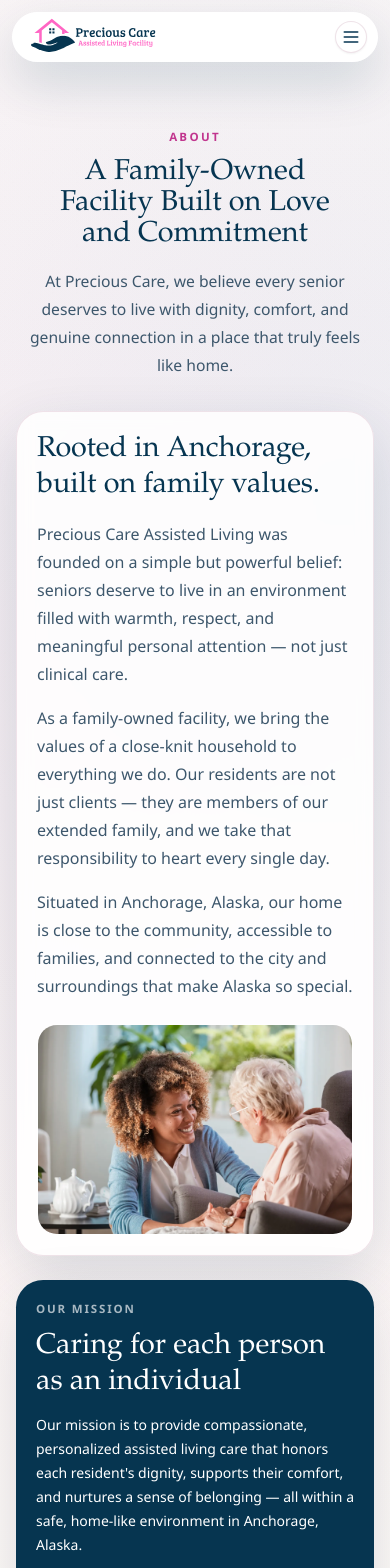
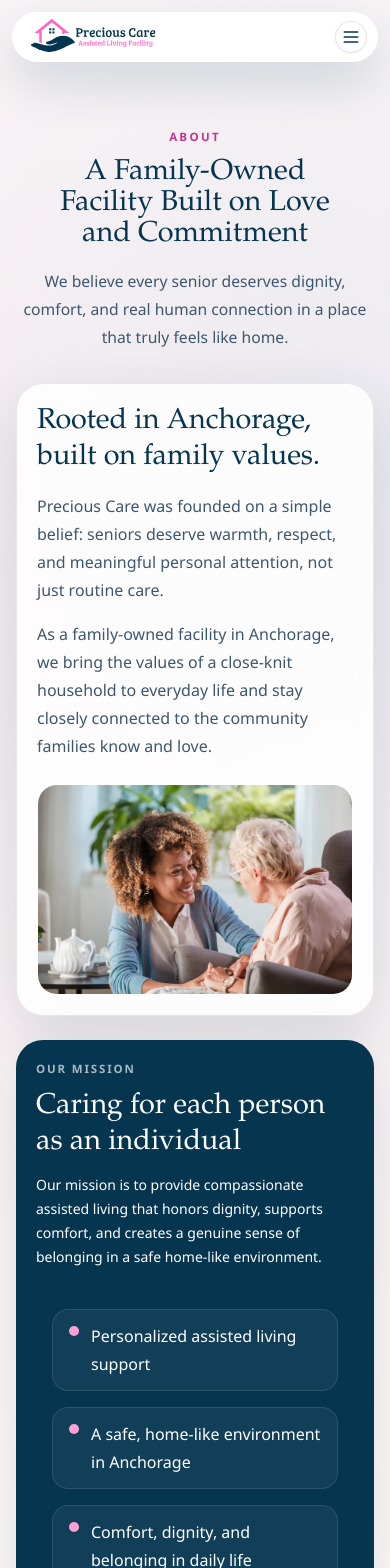
Before and after one commit to Frontier-Systems-Main/Precious-Care-Assisted-Living, a Next.js app: page /about in a window 390 px wide. Shown: the top 1568 px of the page. Built offline with nearby package versions, Linux system fonts and the light colour scheme.

Commit message:
Reduce mobile page density

```diff
--- a/app/about/page.tsx
+++ b/app/about/page.tsx
@@ -48,7 +48,7 @@ export default function AboutPage() {
       <Section
         eyebrow="About"
         title="A Family-Owned Facility Built on Love and Commitment"
-        description="At Precious Care, we believe every senior deserves to live with dignity, comfort, and genuine connection in a place that truly feels like home."
+        description="We believe every senior deserves dignity, comfort, and real human connection in a place that truly feels like home."
       >
         <div className="grid gap-6 lg:grid-cols-[1.1fr_0.9fr]">
           <ScrollReveal
@@ -60,21 +60,14 @@ export default function AboutPage() {
             </p>
             <div className="mt-4 space-y-4 text-base leading-7 text-muted-foreground sm:mt-6 sm:text-lg sm:leading-8">
               <p>
-                Precious Care Assisted Living was founded on a simple but
-                powerful belief: seniors deserve to live in an environment
-                filled with warmth, respect, and meaningful personal attention
-                — not just clinical care.
+                Precious Care was founded on a simple belief: seniors deserve
+                warmth, respect, and meaningful personal attention, not just
+                routine care.
               </p>
               <p>
-                As a family-owned facility, we bring the values of a close-knit
-                household to everything we do. Our residents are not just
-                clients — they are members of our extended family, and we take
-                that responsibility to heart every single day.
-              </p>
-              <p>
-                Situated in Anchorage, Alaska, our home is close to the
-                community, accessible to families, and connected to the city
-                and surroundings that make Alaska so special.
+                As a family-owned facility in Anchorage, we bring the values of
+                a close-knit household to everyday life and stay closely
+                connected to the community families know and love.
               </p>
             </div>
             <div className="mt-6 overflow-hidden rounded-[1.25rem] border border-white/60 sm:mt-8 sm:rounded-[1.5rem]">
@@ -109,10 +102,9 @@ export default function AboutPage() {
                 Caring for each person as an individual
               </h2>
               <p className="mt-3 max-w-md text-sm leading-6 text-white/78 sm:mt-4 sm:text-base sm:leading-7">
-                Our mission is to provide compassionate, personalized assisted
-                living care that honors each resident's dignity, supports their
-                comfort, and nurtures a sense of belonging — all within a safe,
-                home-like environment in Anchorage, Alaska.
+                Our mission is to provide compassionate assisted living that
+                honors dignity, supports comfort, and creates a genuine sense
+                of belonging in a safe home-like environment.
               </p>
 
               <div className="mt-6 rounded-[1.35rem] bg-white/8 p-4 backdrop-blur-sm sm:mt-8 sm:rounded-[1.5rem] sm:p-5">
@@ -186,9 +178,9 @@ export default function AboutPage() {
             </p>
             <div className="mt-4 space-y-4 text-base leading-7 text-[#35556b] sm:mt-6 sm:text-lg sm:leading-8">
               <p>
-                Families can visit more easily, and residents can remain
-                connected to the routines, relationships, and local familiarity
-                that bring comfort.
+                Families can visit more easily, and residents can stay close to
+                the routines, relationships, and local familiarity that bring
+                comfort.
               </p>
               <p>
                 Our location at {BUSINESS.address} reflects the kind of setting
--- a/app/page.tsx
+++ b/app/page.tsx
@@ -62,7 +62,7 @@ export default function HomePage() {
         id="why-us"
         eyebrow="Why families choose us"
         title="Resident-Centerd Living in Anchorage"
-        description="When families start looking for assisted living, they are often balancing trust, emotion, and practical needs at the same time. This site is designed to make the essentials clear without overpromising."
+        description="Families comparing assisted living are balancing trust, comfort, and practical care needs at the same time. This section makes those priorities easier to understand at a glance."
       >
         <div className="grid gap-6 lg:grid-cols-[0.88fr_1.12fr]">
           <ScrollReveal
@@ -77,9 +77,8 @@ export default function HomePage() {
             </p>
             <div className="mt-4 space-y-4 text-base leading-7 text-muted-foreground sm:mt-6 sm:text-lg sm:leading-8">
               <p>
-                Families choose Precious Care because they want more than a
-                place to live — they want a community where their loved one is
-                genuinely cared for and respected.
+                Families want more than availability. They want a place where
+                their loved one feels safe, known, and respected.
               </p>
             </div>
             <ul className="mt-5 space-y-3 text-left text-sm leading-6 text-[#4b6476] sm:mt-6 sm:text-base sm:leading-7">
@@ -115,7 +114,7 @@ export default function HomePage() {
                     key={item.title}
                     delay={index * 70}
                     direction="up"
-                    className="flex flex-col items-center gap-4 rounded-[1.35rem] border border-white/10 bg-white/6 p-4 text-center backdrop-blur-sm sm:rounded-[1.5rem] sm:p-5"
+                    className="flex items-start gap-4 rounded-[1.35rem] border border-white/10 bg-white/6 p-4 text-left backdrop-blur-sm sm:flex-col sm:items-center sm:rounded-[1.5rem] sm:p-5 sm:text-center"
                   >
                     <div className="flex h-12 w-12 shrink-0 items-center justify-center rounded-2xl bg-white/10 text-white">
                       <Icon className="h-6 w-6" aria-hidden="true" />
@@ -139,7 +138,7 @@ export default function HomePage() {
       <Section
         eyebrow="Care philosophy"
         title="Supportive Living, Every Day"
-        description="Precious Care Assisted Living Facility focuses on personal care support, meal assistance, medication reminders, light household help, comfort, safety, and companionship in a warm, home-like environment."
+        description="Daily life at Precious Care is built around practical support, comfort, safety, and companionship in a warm home-like setting."
         className="pt-0"
       >
         <div className="grid gap-6 lg:grid-cols-[0.98fr_1.02fr]">
@@ -159,7 +158,7 @@ export default function HomePage() {
                 <ScrollReveal
                   key={item}
                   delay={index * 80}
-                  className="flex flex-col items-center gap-3 rounded-[1.35rem] border border-white/10 bg-white/6 p-4 text-center sm:gap-4 sm:rounded-[1.5rem] sm:p-5"
+                  className="flex items-center gap-3 rounded-[1.35rem] border border-white/10 bg-white/6 p-4 text-left sm:flex-col sm:gap-4 sm:rounded-[1.5rem] sm:p-5 sm:text-center"
                 >
                   <div className="flex h-10 w-10 shrink-0 items-center justify-center rounded-full bg-[#ff66c4] font-semibold text-[#063550]">
                     {index + 1}
@@ -182,17 +181,15 @@ export default function HomePage() {
             </p>
             <div className="mt-4 space-y-4 text-base leading-7 text-[#35556b] sm:mt-6 sm:text-lg sm:leading-8">
               <p>
-                At Precious Care, we believe that quality care starts with truly
-                knowing each resident — their life story, their preferences,
-                and what brings them comfort and joy. Our home-like setting in
-                Anchorage, Alaska is designed to support independence while
-                ensuring that help is always nearby.
+                Quality care starts with knowing the resident — their story,
+                their preferences, and what helps them feel comfortable. Our
+                home-like setting is designed to support independence while
+                keeping help close by.
               </p>
               <p>
-                We work closely with families to understand what matters most
-                and to make the transition to assisted living as smooth and
-                reassuring as possible. You'll always be kept informed, and
-                your voice will always matter here.
+                We work closely with families so the transition feels smoother,
+                communication stays open, and what matters most continues to
+                shape daily life here.
               </p>
             </div>
           </ScrollReveal>
--- a/app/services/page.tsx
+++ b/app/services/page.tsx
@@ -43,7 +43,7 @@ export default function ServicesPage() {
       <Section
         eyebrow="Our Care Approach"
         title="Support That's Tailored to Each Resident"
-        description="We offer a range of supportive services designed to meet residents where they are — providing the right level of assistance while honoring their independence and preferences."
+        description="We offer supportive services that meet residents where they are, providing the right level of help while honoring independence and personal preferences."
       >
         <div className="grid gap-6 lg:grid-cols-[0.9fr_1.1fr]">
           <ScrollReveal
@@ -61,14 +61,9 @@ export default function ServicesPage() {
                 feels familiar and supportive from day one.
               </p>
               <p>
-                We believe the people who know a resident best are their
-                family. That's why we actively involve families in care
-                conversations, keep communication open, and welcome visits and
-                engagement.
-              </p>
-              <p>
-                Our goal is not just to provide assistance — it is to help each
-                resident live as fully, comfortably, and joyfully as possible.
+                We believe families know a resident best. That is why we keep
+                communication open, welcome involvement, and work together on
+                what daily support should feel like.
               </p>
             </div>
             <div className="mt-6 overflow-hidden rounded-[1.25rem] border border-white/10 sm:mt-8 sm:rounded-[1.5rem]">
@@ -116,7 +111,7 @@ export default function ServicesPage() {
       <Section
         eyebrow="For families evaluating options"
         title="Questions to ask when choosing assisted living"
-        description="A thoughtful decision usually starts with the right questions. These prompts can help families compare settings in a practical, respectful way."
+        description="A thoughtful decision starts with the right questions. These prompts can help families compare settings in a practical, respectful way."
         className="pt-0"
       >
         <div className="grid gap-6 lg:grid-cols-[1.05fr_0.95fr]">
@@ -157,13 +152,12 @@ export default function ServicesPage() {
             </p>
             <div className="mt-4 space-y-4 text-base leading-7 text-[#35556b] sm:mt-6 sm:text-lg sm:leading-8">
               <p>
-                Families often need straightforward information first, but they
-                also need a sense of whether a place feels calm, respectful, and
-                personal.
+                Families need clear information, but they also need to know
+                whether a place feels calm, respectful, and personal.
               </p>
               <p>
-                That is why this page focuses on clear support categories while
-                still making room for the more human side of the decision.
+                That is why this page focuses on practical support categories
+                while still making room for the human side of the decision.
               </p>
             </div>
           </ScrollReveal>
```
